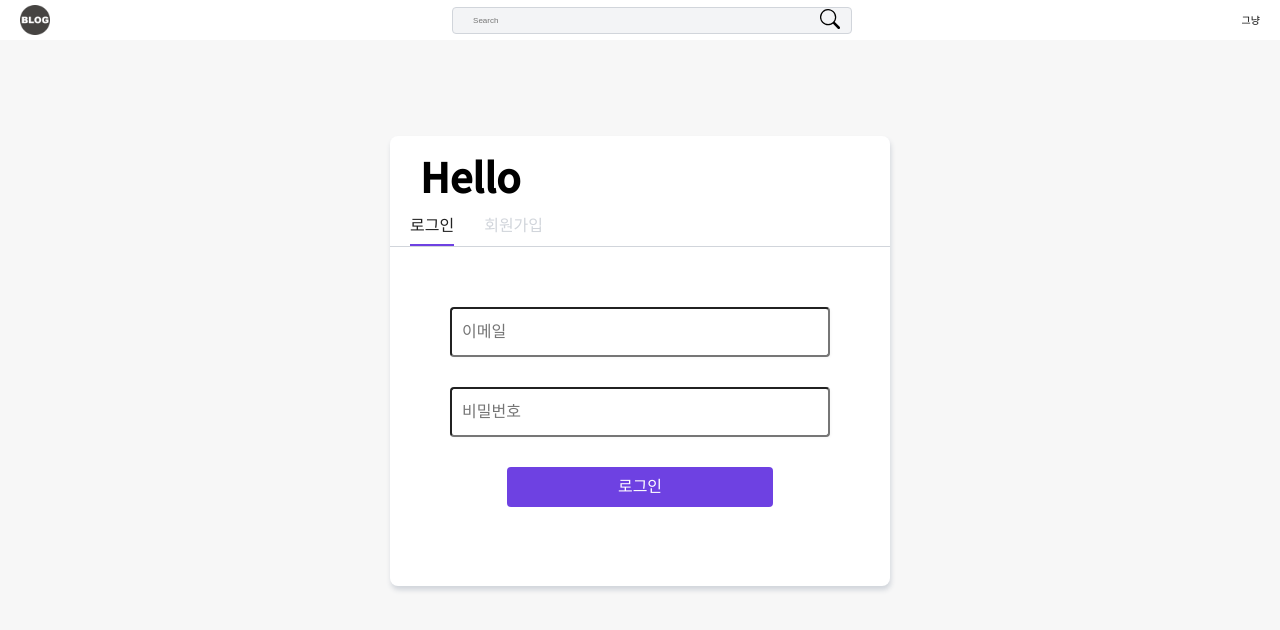
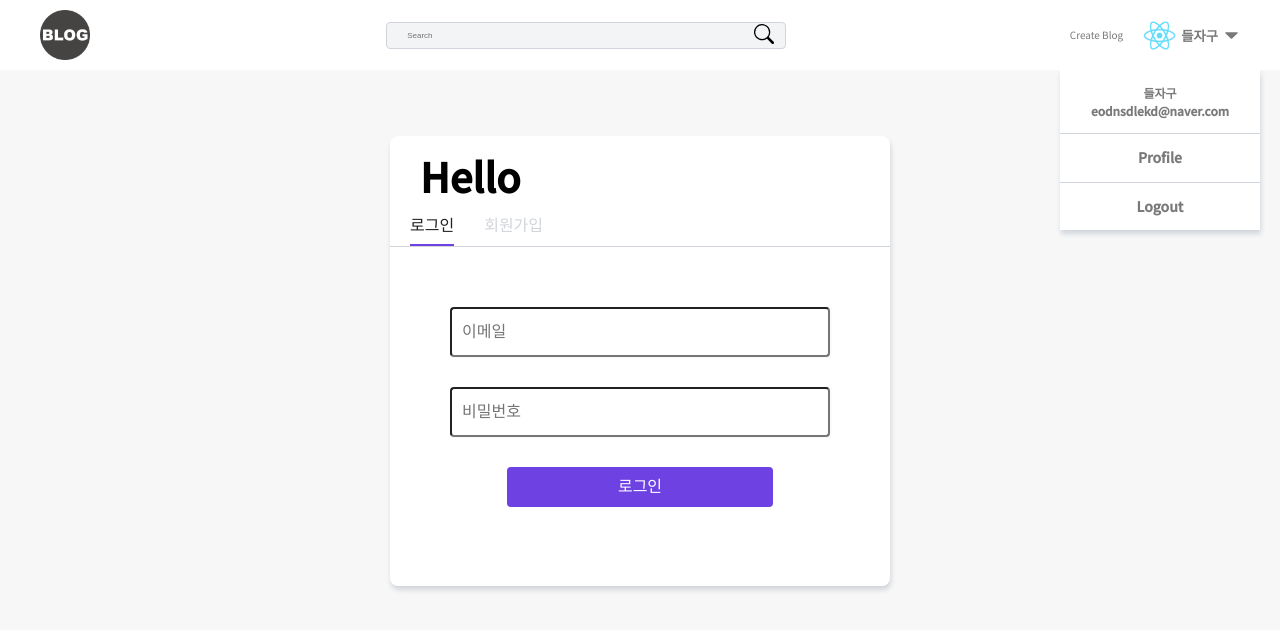
Before and after one commit to dlzagu/blog-project, a React (Create React App) app in the folder front/: page /login in a window 1280 px wide. Shown: the top 630 px of the page. Built offline with nearby package versions, Linux system fonts and the light colour scheme; a web font is replaced by a local one.

Commit message:
feat : navLink추가

```diff
--- /dev/null
+++ b/front/src/components/commonLayout/Header/NavLink.tsx
@@ -0,0 +1,56 @@
+import React, { useState } from "react";
+import styled from "styled-components";
+import { useNavigate } from "react-router-dom";
+import NavLinkDropDown from "./NavLinkDropDown";
+
+function NavLink() {
+  const [isLogin, setIsLogin] = useState(true);
+  const navigate = useNavigate();
+  return (
+    <>
+      {isLogin ? (
+        <NavContainer>
+          <Li>
+            <CreateBlog>Create Blog</CreateBlog>
+          </Li>
+          <Li>
+            <NavLinkDropDown />
+          </Li>
+        </NavContainer>
+      ) : (
+        <Login onClick={() => navigate("/login")}>Login</Login>
+      )}
+    </>
+  );
+}
+
+const NavContainer = styled.ul`
+  ${(props) => props.theme.mixins.flexBox()}
+  gap:2rem;
+`;
+const Li = styled.li``;
+const CreateBlog = styled.div`
+  cursor: pointer;
+  color: ${(props) => props.theme.darkGrey};
+  transition: all 0.5s;
+  &:hover {
+    color: ${(props) => props.theme.mainBlack};
+  }
+`;
+const Login = styled.div`
+  width: 7rem;
+  height: 4rem;
+  cursor: pointer;
+  font-weight: ${(props) => props.theme.weightBold};
+  padding: 1rem 1rem;
+  background-color: ${(props) => props.theme.themeColor};
+  color: ${(props) => props.theme.mainWhite};
+  border-radius: 3rem;
+  transition: all 0.5s;
+  ${(props) => props.theme.mixins.flexBox()}
+
+  &:hover {
+    background-color: ${(props) => props.theme.darkGrey};
+  }
+`;
+export default NavLink;
--- /dev/null
+++ b/front/src/components/commonLayout/Header/NavLinkDropDown.tsx
@@ -0,0 +1,100 @@
+import React, { useState } from "react";
+import styled from "styled-components";
+import CustomIcon from "../../icons/CustomIcon";
+
+function NavLinkDropDown() {
+  const [isDropdownOpen, setIsDropdownOpen] = useState(false);
+  return (
+    <>
+      <DropDownButton onClick={() => setIsDropdownOpen(!isDropdownOpen)}>
+        <UserImg src="./logo192.png" />
+        <Nickname>들자구</Nickname>
+        <CustomIcon name="toggleDown" size="17" color="inherit"></CustomIcon>
+      </DropDownButton>
+      <DropDownContainer itemScope={isDropdownOpen}>
+        <UserInfo>
+          <UserInfoContent>들자구</UserInfoContent>
+          <UserInfoContent>eodnsdlekd@naver.com</UserInfoContent>
+        </UserInfo>
+        <Profile>Profile</Profile>
+        <Logout>Logout</Logout>
+      </DropDownContainer>
+    </>
+  );
+}
+
+const DropDownButton = styled.button`
+  position: relative;
+  ${(props) => props.theme.mixins.flexBox}
+  color:${(props) => props.theme.darkGrey};
+  gap: 0.5rem;
+  &:hover {
+    color: ${(props) => props.theme.mainBlack};
+  }
+`;
+const Nickname = styled.div`
+  font-weight: ${(props) => props.theme.weightSemiBold};
+`;
+const UserImg = styled.img`
+  width: 3.3rem;
+  height: 3.3rem;
+  border-radius: 100;
+`;
+const DropDownContainer = styled.div`
+  position: absolute;
+  ${(props) =>
+    props.theme.mixins.flexBox("column", "flex-start", "space-around")}
+  top:7rem;
+  color: ${(props) => props.theme.darkGrey};
+  right: 2rem;
+  font-weight: ${(props) => props.theme.weightSemiBold};
+  gap: 0.1rem;
+  width: 20rem;
+  height: 20vh;
+  background-color: ${(props) => props.theme.lightDarkGrey};
+  ${(props) =>
+    props.itemScope
+      ? `visibility: hidden;
+  `
+      : `visibility: visible;
+  `}
+
+  box-shadow: 1px 4px 5px ${(props) => props.theme.lightDarkGrey};
+`;
+const UserInfo = styled.div`
+  ${(props) => props.theme.mixins.flexBox("column", "center", "center")}
+  width: 100%;
+  height: 40%;
+  background-color: ${(props) => props.theme.mainWhite};
+`;
+const UserInfoContent = styled.div`
+  font-size: ${(props) => props.theme.fontMicro};
+  line-height: 1.5;
+`;
+const Profile = styled.div`
+  ${(props) => props.theme.mixins.flexBox}
+  font-size: ${(props) => props.theme.fontSmall};
+  line-height: 1.5;
+  cursor: pointer;
+  width: 100%;
+  height: 30%;
+  background-color: ${(props) => props.theme.mainWhite};
+  &:hover {
+    color: ${(props) => props.theme.mainBlack};
+    background-color: ${(props) => props.theme.lightDarkGrey};
+  }
+`;
+const Logout = styled.div`
+  ${(props) => props.theme.mixins.flexBox}
+  font-size: ${(props) => props.theme.fontSmall};
+  line-height: 1.5;
+  cursor: pointer;
+  width: 100%;
+  height: 30%;
+  background-color: ${(props) => props.theme.mainWhite};
+  &:hover {
+    color: ${(props) => props.theme.mainBlack};
+    background-color: ${(props) => props.theme.lightDarkGrey};
+  }
+`;
+export default NavLinkDropDown;
--- a/front/src/components/commonLayout/Header/index.tsx
+++ b/front/src/components/commonLayout/Header/index.tsx
@@ -2,6 +2,7 @@ import React from "react";
 import styled from "styled-components";
 import { useNavigate } from "react-router-dom";
 import Search from "./Search";
+import NavLink from "./NavLink";
 
 function Header() {
   const navigate = useNavigate();
@@ -10,7 +11,7 @@ function Header() {
       <ContentContainer>
         <Logo src="./logo.png" alt="logo" onClick={() => navigate("/")}></Logo>
         <Search />
-        <Div>그냥</Div>
+        <NavLink />
       </ContentContainer>
     </HeaderContainer>
   );
@@ -28,13 +29,13 @@ const HeaderContainer = styled.nav`
 
 const ContentContainer = styled.div`
   width: 100%;
-  height: 4rem;
-  padding: 0 2rem;
+  height: 7rem;
+  padding: 0 4rem;
   ${(props) => props.theme.mixins.flexBox("row", "center", "space-between")}
 `;
 
 const Logo = styled.img`
   cursor: pointer;
-  width: 3rem;
+  width: 5rem;
 `;
 const Div = styled.div``;
```
